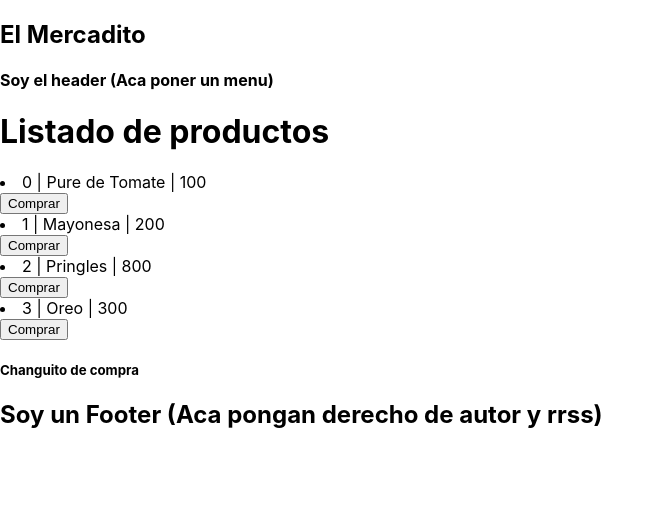
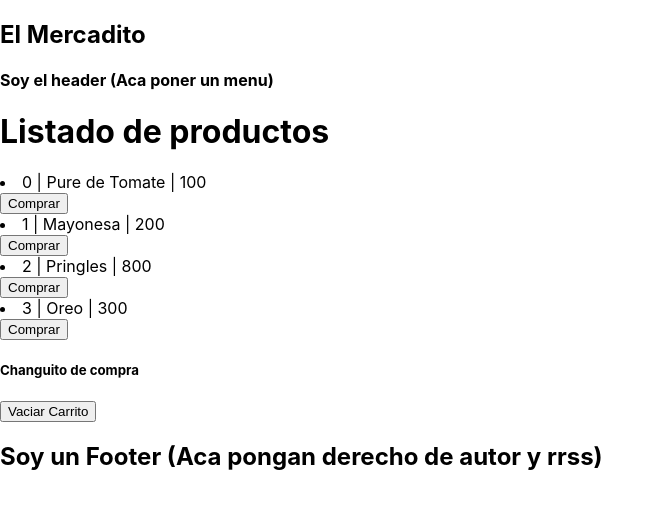
Before and after one commit to FabiCerchi/carrito-compras-react, a React (Create React App) app: page / in a window 1280 px wide. Shown: the top 508 px of the page, without its empty margins (0-664 px from the left). Built offline with nearby package versions, Linux system fonts and the light colour scheme.

Commit message:
Feat: se agrega suma total (#2)

```diff
--- a/src/components/Carrito.jsx
+++ b/src/components/Carrito.jsx
@@ -2,9 +2,24 @@ import React from 'react';
 import Producto from './Producto';
 
 const Carrito = ({carrito,agregarProducto}) => {
+
+    const total = carrito.reduce((acumulador, producto) => {
+        return acumulador + producto.precio*producto.cantidadComprada;
+      }, 0);
+
+    const vaciarCarrito  = () => {
+        agregarProducto([])
+    }
     return (
         <>
             <h5>Changuito de compra</h5>
+            {
+                total>0
+                ?
+                <p>{total}</p>
+                :
+                <p></p>
+            }
             {
                 carrito.map(producto =>
                     <Producto
@@ -15,6 +30,11 @@ const Carrito = ({carrito,agregarProducto}) => {
                     />
                     )
             }
+            <button
+                type="button"
+                onClick={() => vaciarCarrito(carrito)}
+            >Vaciar Carrito</button>
+
         </>
      );
 }
```
